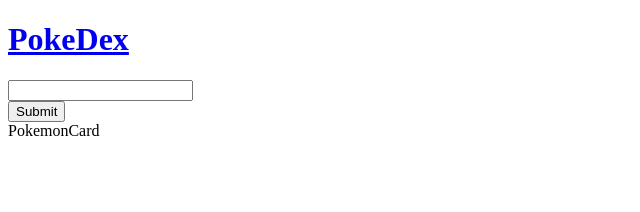
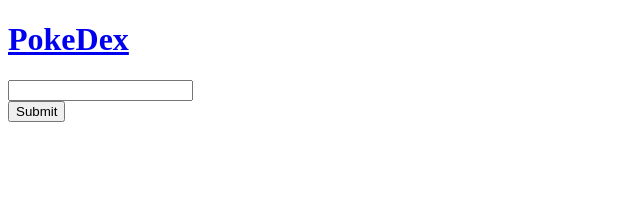
Before and after one commit to RGnt/pokedex, a React (Create React App) app: page / in a window 1280 px wide. Shown: the top 212 px of the page, without its empty margins (0-640 px from the left). Built offline with nearby package versions, Linux system fonts and the light colour scheme.

Commit message:
Well it is pokefinder for now

```diff
--- /dev/null
+++ b/src/api/pokeapi.js
@@ -0,0 +1,5 @@
+import axios from 'axios';
+
+export default axios.create({
+    baseURL: 'https://pokeapi.co/api/v2/'
+});
--- a/src/components/App.js
+++ b/src/components/App.js
@@ -1,19 +1,22 @@
 import React from 'react';
-
+import pokeapi from '../api/pokeapi'
 import Header from './Header';
 import PokemonList from './PokemonList';
 export default class App extends React.Component {
     state = {
+        pokemon: undefined,
         term: ''
     }
-    getSearchTerm = (term) => {
-        this.setState({ term });
+    getSearchTerm = async (term) => {
+        const response = await pokeapi.get(`/pokemon/${term}`);
+        this.setState({ pokemon: response.data })
+        //        this.setState({ term });
     }
     render() {
         return (
             <div>
                 <Header onSearchCB={this.getSearchTerm} title="PokeDex" />
-                <PokemonList />
+                <PokemonList pokemon={this.state.pokemon} />
             </div>
         );
     };
--- a/src/components/PokemonCard.js
+++ b/src/components/PokemonCard.js
@@ -4,7 +4,11 @@
     render() {
         return (
             <div>
-                PokemonCard
+                <div><h2>{this.props.pokemon.name.charAt(0).toUpperCase() + this.props.pokemon.name.slice(1)}</h2><h3>#{this.props.pokemon.id}</h3></div>
+                <div><img src={this.props.pokemon.sprites.front_default} alt={this.props.pokemon.name} /></div>
+
+                <div>{this.props.pokemon.stats.map((stat) => <ul><li>{stat.stat.name} {stat.base_stat}</li></ul>)}</div>
+                <div>{this.props.pokemon.types.map((type) => <ul><li>{type.type.name}</li></ul>)}</div>
             </div>
         );
     };
--- a/src/components/PokemonList.js
+++ b/src/components/PokemonList.js
@@ -5,7 +5,7 @@
     render() {
         return (
             <div>
-                <PokemonCard />
+                {this.props.pokemon !== undefined ? <PokemonCard pokemon={this.props.pokemon} /> : <p></p>}
             </div>
         );
     };
```
